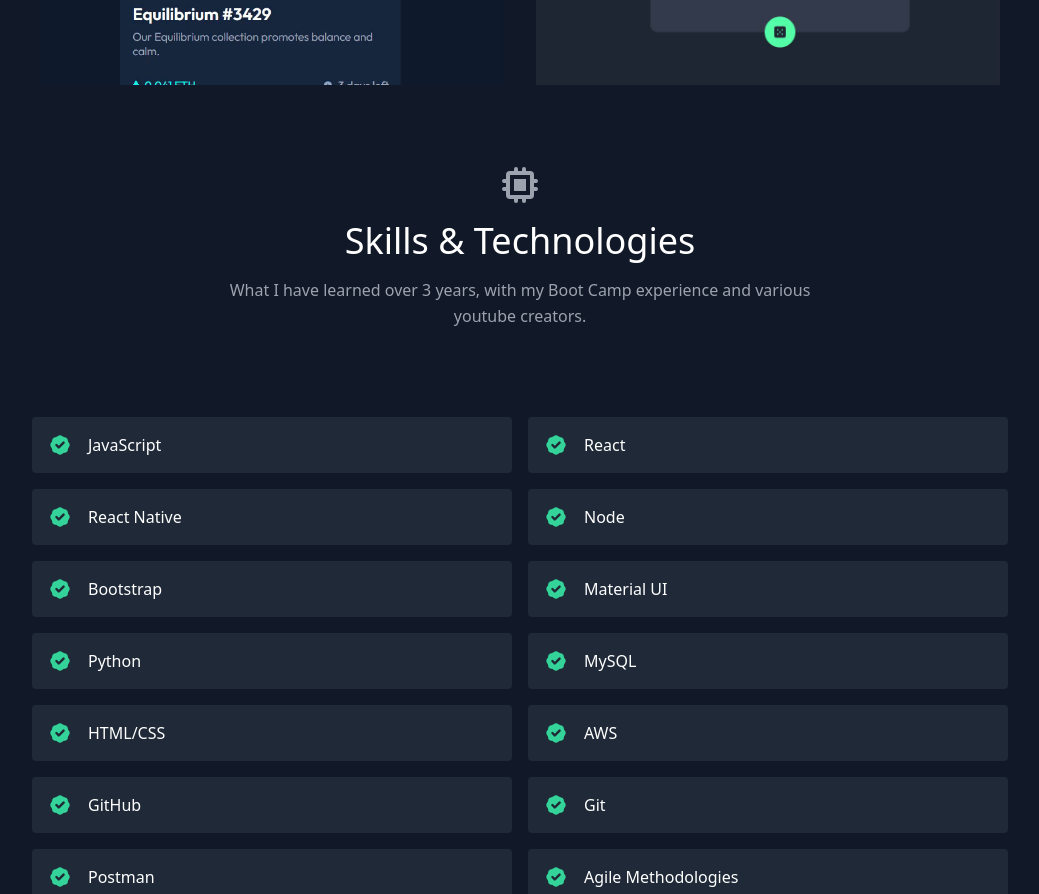
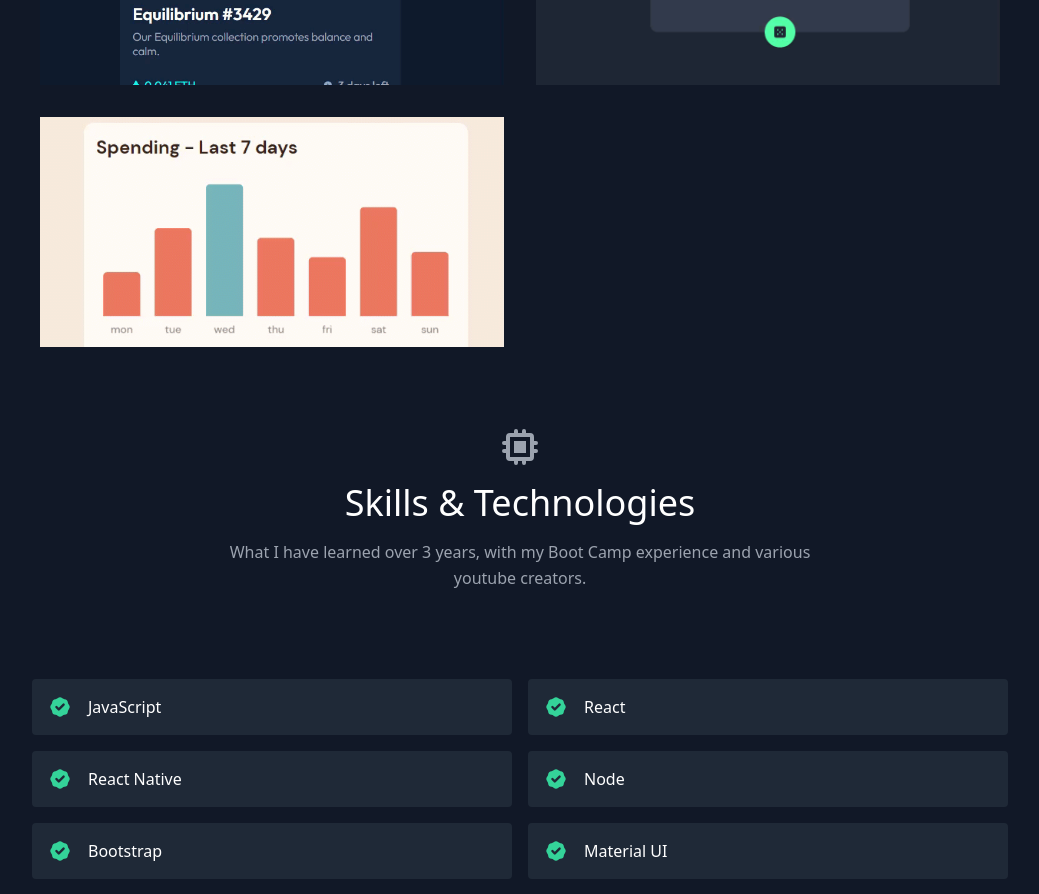
Before and after one commit to shelb-doc/MyPersonSite, a React (Create React App) app: page / in a window 1280 px wide. Shown: the part 1996-2890 px from the top of the page, without its empty margins (120-1159 px from the left). Built offline with nearby package versions, Linux system fonts and the light colour scheme.

Commit message:
Added new challange to site"

```diff
--- a/src/data.js
+++ b/src/data.js
@@ -66,6 +66,15 @@ export const designs = [
     image: "./FE-Challange-2.gif",
     link: "https://shelb-doc.github.io/Advice_Gen/",
   },
+  {
+    title: "Expense Chart Component",
+    subtitle: "HTML, CSS, JavaScript",
+    description:
+      "Use the optimal layout for the content depending on your device's screen size to see the correct size for each type of bar chart",
+    image: "./FE-Challange-3.gif",
+    link: "https://github.com/shelb-doc/Expenses-Chart-Comp",
+  },
+
 ];
 
 
```
Also changed, not shown: public/FE-Challange-3.gif (added).
